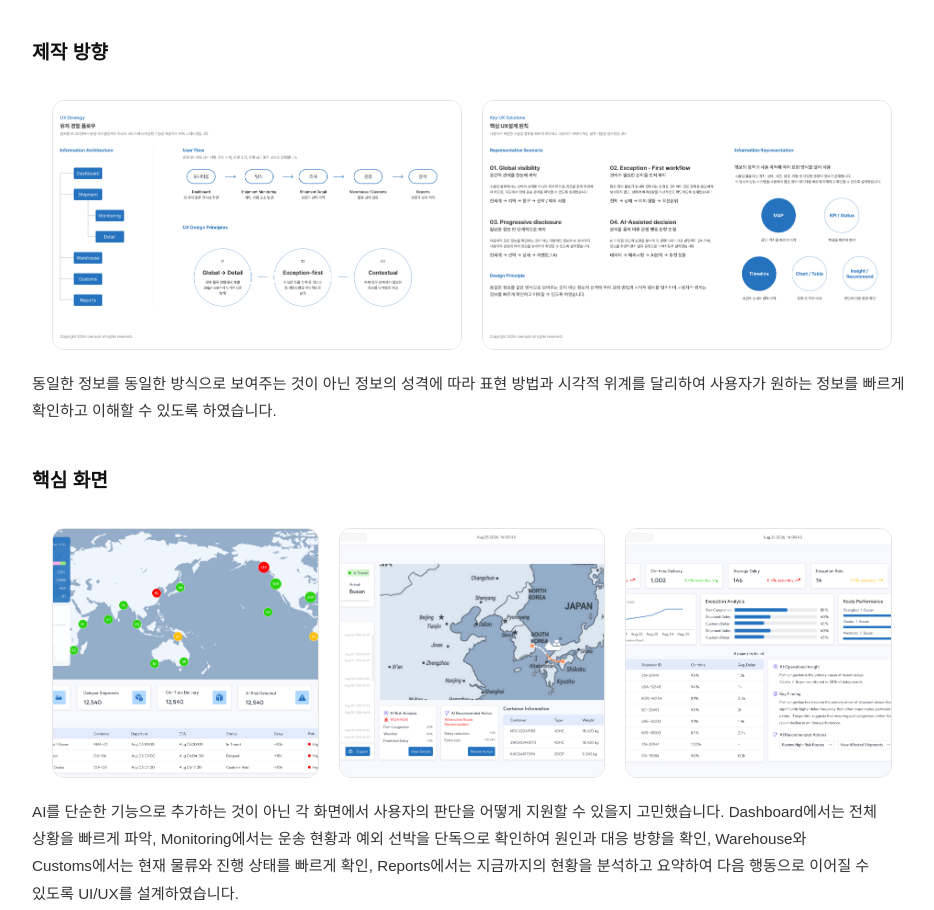
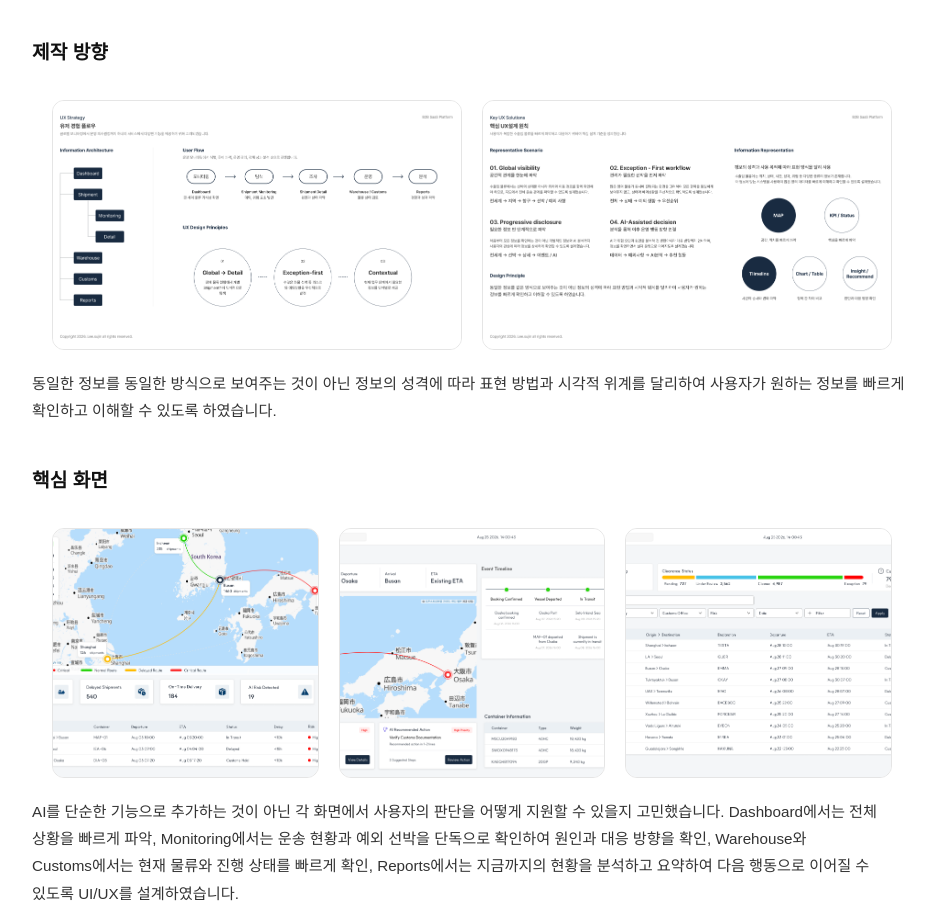
Before and after one commit to sj01070/portfolio_sj, a plain HTML site: page project/Logistics.html in a window 1280 px wide. Shown: the part 1428-2338 px from the top of the page, without its empty margins (268-1202 px from the left). Drawn offline with Linux system fonts and the light colour scheme.

Commit message:
Update Logistics.html

```diff
--- a/project/Logistics.html
+++ b/project/Logistics.html
@@ -37,7 +37,7 @@
             <div class="detail-content">
                 <!-- 대형 프로젝트 메인 이미지 배치 공간 -->
 
-                <img class="detail-img-placeholder" src="image/해양_메인.png" alt="물류관리 내용">
+                <img class="detail-img-placeholder" src="image/Logistics_main.png" alt="물류관리 내용">
 
               <h4>프로젝트 개요</h4>
                 <p><strong>프로젝트 목표</strong><br> 국제 물류 도메인에 대한 디자인 경험을 확장하고, 국제화 시대를 맞이하면서 늘어난 물류량을 정보를 한 곳에 모아 확인하여 운영자가 빠르게 대응할 수 있도록 실시간 물류 관리 서비스 제공을 목표로 한다.<br></p>
@@ -52,12 +52,12 @@
 <div class="work-container">
   <!-- 작품 1 -->
   <a href="#img4" class="work-card">
-    <img src="image/물류_UX Strategy.png" alt="물류_UX Strategy">
+    <img src="image/Logistics_UX Strategy.png" alt="물류_UX Strategy">
   </a>
 
   <!-- 작품 2 -->
   <a href="#img5" class="work-card">
-    <img src="image/물류_Key UX Solutions.png" alt="물류_Key UX Solutions">
+    <img src="image/Logistics_Key UX Solutions.png" alt="물류_Key UX Solutions">
   </a>
 </div>
 
@@ -66,13 +66,13 @@
 <!-- 작품 1 확대 상태 -->
 <div id="img4" class="modal-overlay">
   <a href="#" class="close-overlay"></a> <!-- 어두운 배경 클릭 시 닫기 링크 -->
-  <img src="image/물류_UX Strategy.png" class="modal-content" alt="물류_UX Strategy">
+  <img src="image/Logistics_UX Strategy.png" class="modal-content" alt="물류_UX Strategy">
 </div>
 
 <!-- 작품 2 확대 상태 -->
 <div id="img5" class="modal-overlay">
   <a href="#" class="close-overlay"></a>
-  <img src="image/물류_Key UX Solutions.png" class="modal-content" alt="물류_Key UX Solutions">
+  <img src="image/Logistics_Key UX Solutions.png" class="modal-content" alt="물류_Key UX Solutions">
 </div>
 <p>동일한 정보를 동일한 방식으로 보여주는 것이 아닌 정보의 성격에 따라 표현 방법과 시각적 위계를 달리하여 사용자가 원하는 정보를 빠르게 확인하고 이해할 수 있도록 하였습니다. </p>
 
@@ -84,17 +84,17 @@
 <div class="work-container">
   <!-- 작품 1 -->
   <a href="#img1" class="work-card">
-    <img src="image/물류_Dashboard.png" alt="물류_Dashboard">
+    <img src="image/Logistics_Dashboard.png" alt="물류_Dashboard">
   </a>
 
   <!-- 작품 2 -->
   <a href="#img2" class="work-card">
-    <img src="image/물류_Shipment Detail.png" alt="물류_Shipment Detail">
+    <img src="image/Logistics_Shipment_Detail.png" alt="물류_Shipment Detail">
   </a>
 
   <!-- 작품 3 -->
   <a href="#img3" class="work-card">
-    <img src="image/물류_Reports.png" alt="물류_Reports">
+    <img src="image/Logistics_Customs.png" alt="물류_Customs">
   </a>
 </div>
 
@@ -103,19 +103,19 @@
 <!-- 작품 1 확대 상태 -->
 <div id="img1" class="modal-overlay">
   <a href="#" class="close-overlay"></a> <!-- 어두운 배경 클릭 시 닫기 링크 -->
-  <img src="image/물류_Dashboard.png" class="modal-content" alt="물류_Dashboard">
+  <img src="image/Logistics_Dashboard.png" class="modal-content" alt="물류_Dashboard">
 </div>
 
 <!-- 작품 2 확대 상태 -->
 <div id="img2" class="modal-overlay">
   <a href="#" class="close-overlay"></a>
-  <img src="image/물류_Shipment Detail.png" class="modal-content" alt="물류_Shipment Detail">
+  <img src="image/Logistics_Shipment_Detail.png" class="modal-content" alt="물류_Shipment Detail">
 </div>
 
 <!-- 작품 3 확대 상태 -->
 <div id="img3" class="modal-overlay">
   <a href="#" class="close-overlay"></a>
-  <img src="image/물류_Reports.png" class="modal-content" alt="물류_Reports">
+  <img src="image/Logistics_Customs.png" class="modal-content" alt="물류_Customs">
 </div>
 <p>AI를 단순한 기능으로 추가하는 것이 아닌 각 화면에서 사용자의 판단을 어떻게 지원할 수 있을지 고민했습니다. Dashboard에서는 전체 상황을 빠르게 파악, Monitoring에서는 운송 현황과 예외 선박을 단독으로 확인하여 원인과 대응 방향을 확인, Warehouse와 Customs에서는 현재 물류와 진행 상태를 빠르게 확인, Reports에서는 지금까지의 현황을 분석하고 요약하여
 다음 행동으로 이어질 수 있도록 UI/UX를 설계하였습니다.</p>
```
